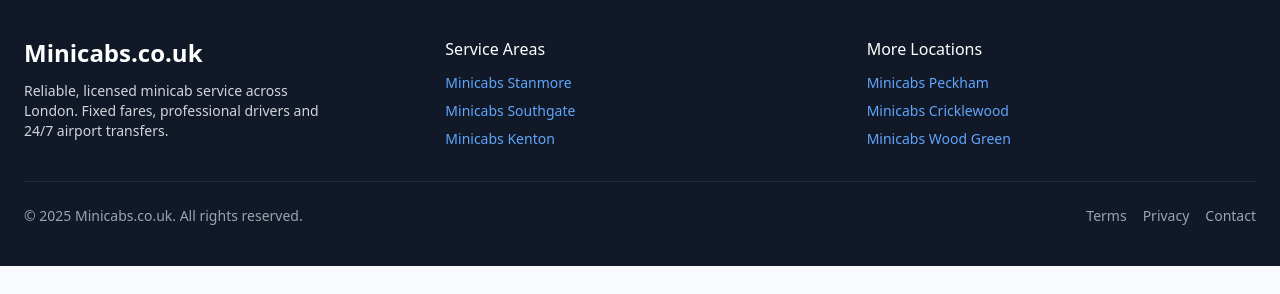
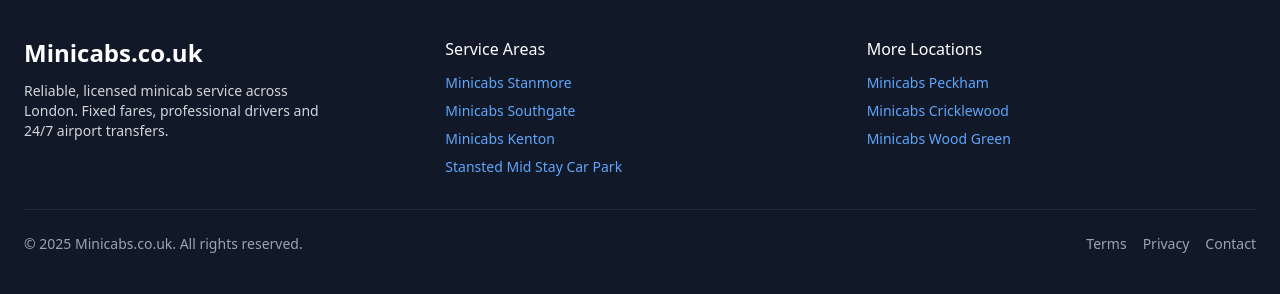
Before and after one commit to minicabs/taxi-cabs-london, a plain HTML site: page index.html in a window 1280 px wide. Shown: the part 11598-11892 px from the top of the page. Before the commit the page ends 11864 px from the top, so only its background shows below. Drawn offline with nearby package versions, Linux system fonts and the light colour scheme.

Commit message:
Update index.html

```diff
--- a/index.html
+++ b/index.html
@@ -339,6 +339,9 @@ office removal services
           <li>
             <a href="https://www.minicabs.co.uk/minicabs-kenton" class="text-blue-400 hover:underline" title="Minicabs Kenton">Minicabs Kenton</a>
           </li>
+          <li>
+            <a href="https://www.minicabs.co.uk/blog/stansted-mid-stay-car-park/" class="text-blue-400 hover:underline" title="Stansted Mid Stay Car Park">Stansted Mid Stay Car Park</a>
+          </li>
         </ul>
       </nav>
 
```
